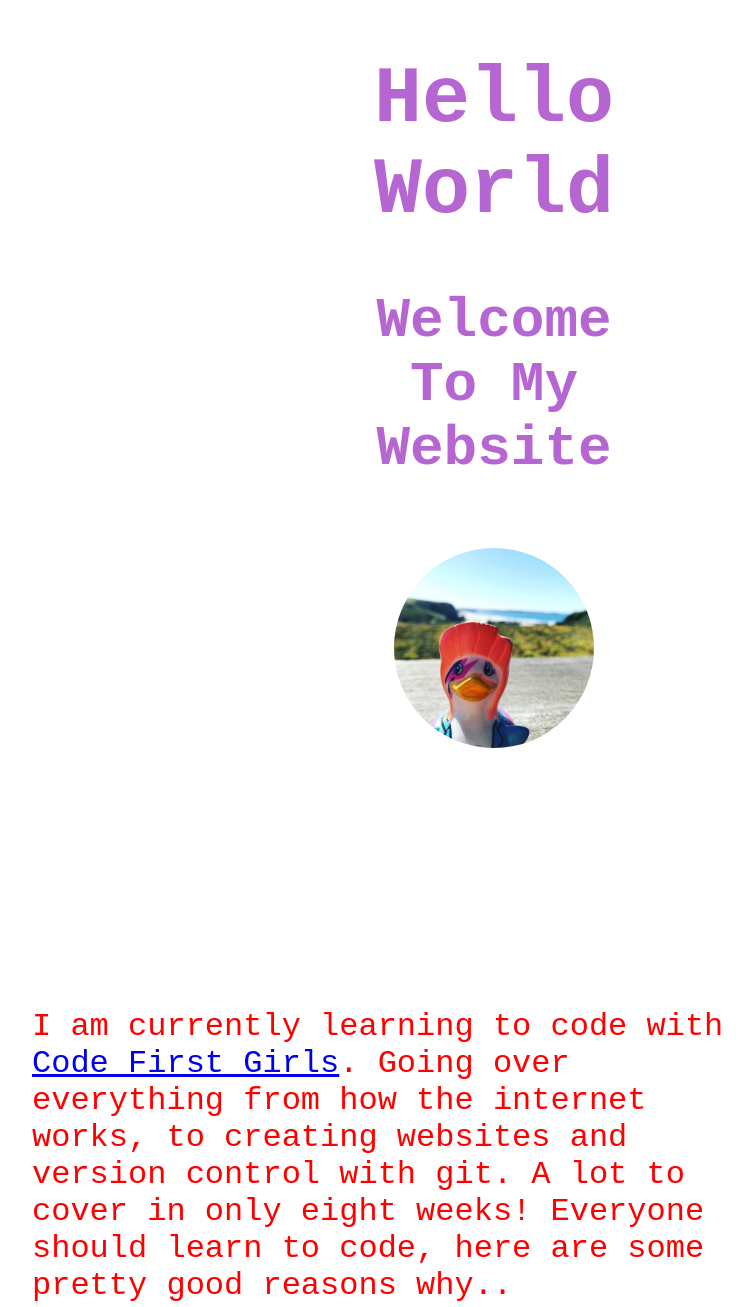
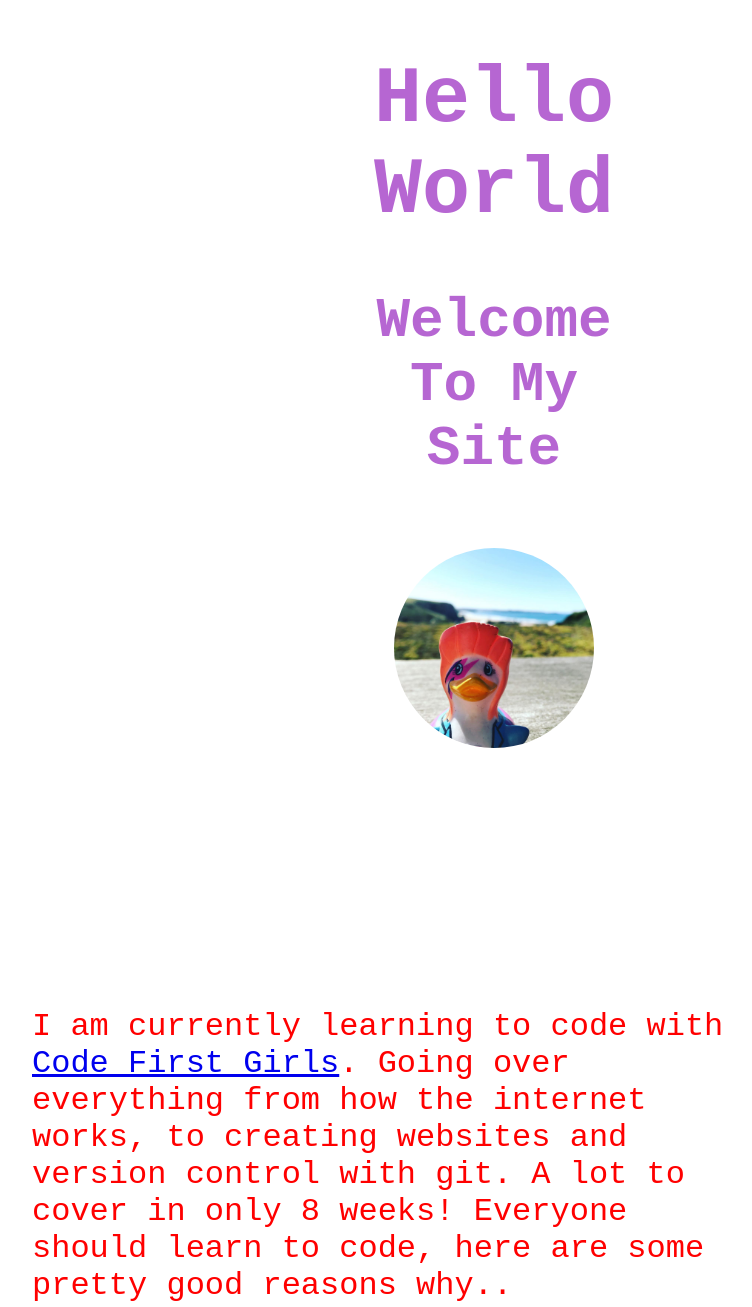
Before and after one commit to LilyGeorgiou/beginners-week-one-master, a plain HTML site: page index.html in a window 1280 px wide. Shown: the top 1307 px of the page, without its empty margins (146-898 px from the left). Drawn offline with Linux system fonts and the light colour scheme; files whose address does not match are found by name.

Commit message:
Revert "Updated website title"
This reverts commit 6030fd20406ec488c23e3211c37b19abbb6801d9.

```diff
--- a/index.html
+++ b/index.html
@@ -15,7 +15,7 @@
   <div>
   <h1>Hello World</h1>
 
-  <h2>Welcome To My Website</h2>
+  <h2>Welcome To My Site</h2>
 
   <!-- image of a duck -->
   <img src="duck.jpg" width="200px">
@@ -24,7 +24,7 @@
 <div> </center>
   <p>
     I am currently learning to code with <a href="https://www.codefirstgirls.org.uk/"target="_blank"> Code First Girls</a>. Going over everything from how the
-    internet works, to creating websites and version control with git. A lot to cover in only eight weeks!
+    internet works, to creating websites and version control with git. A lot to cover in only 8 weeks!
     Everyone should learn to code, here are some pretty good reasons why..
         <ol>
     </div>
```
